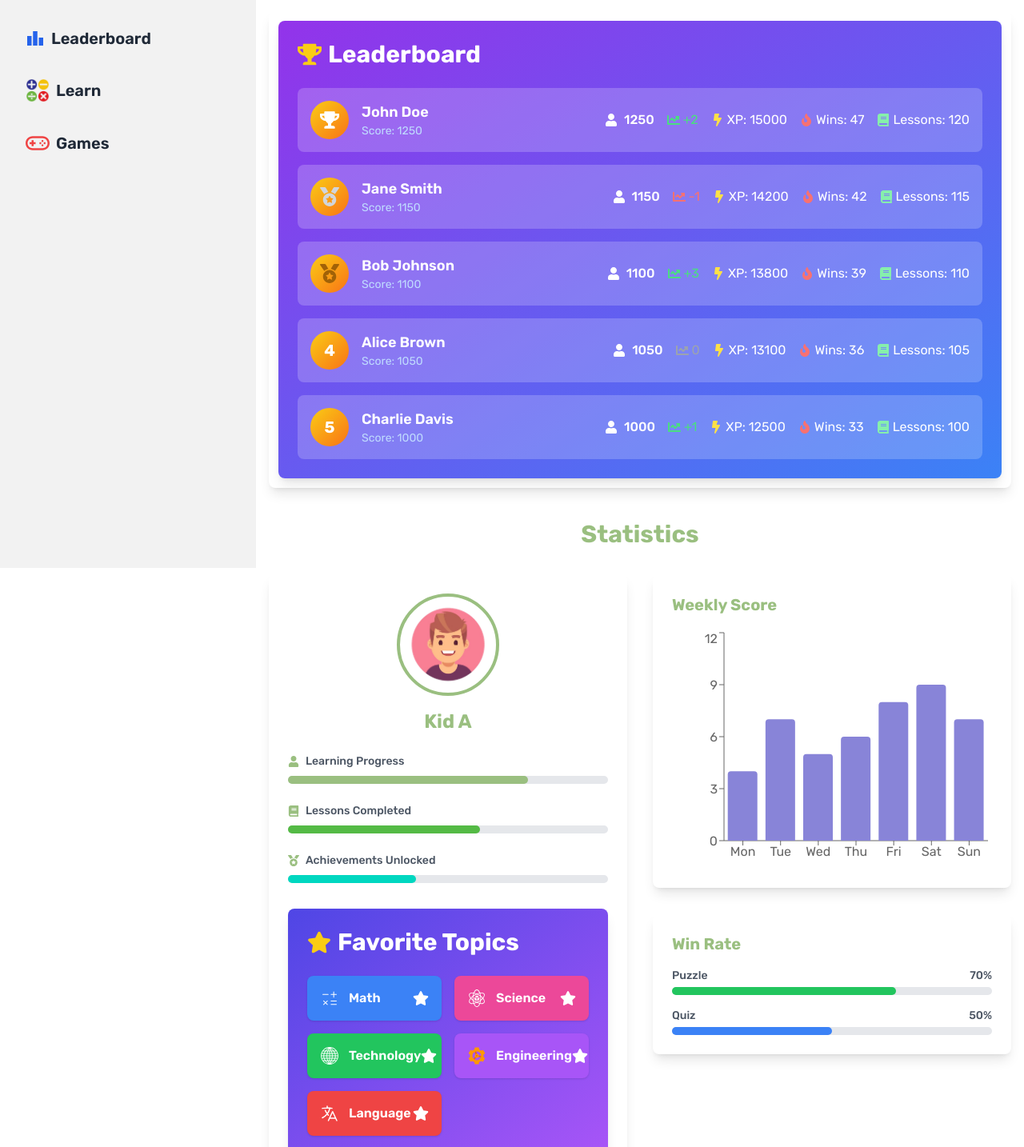
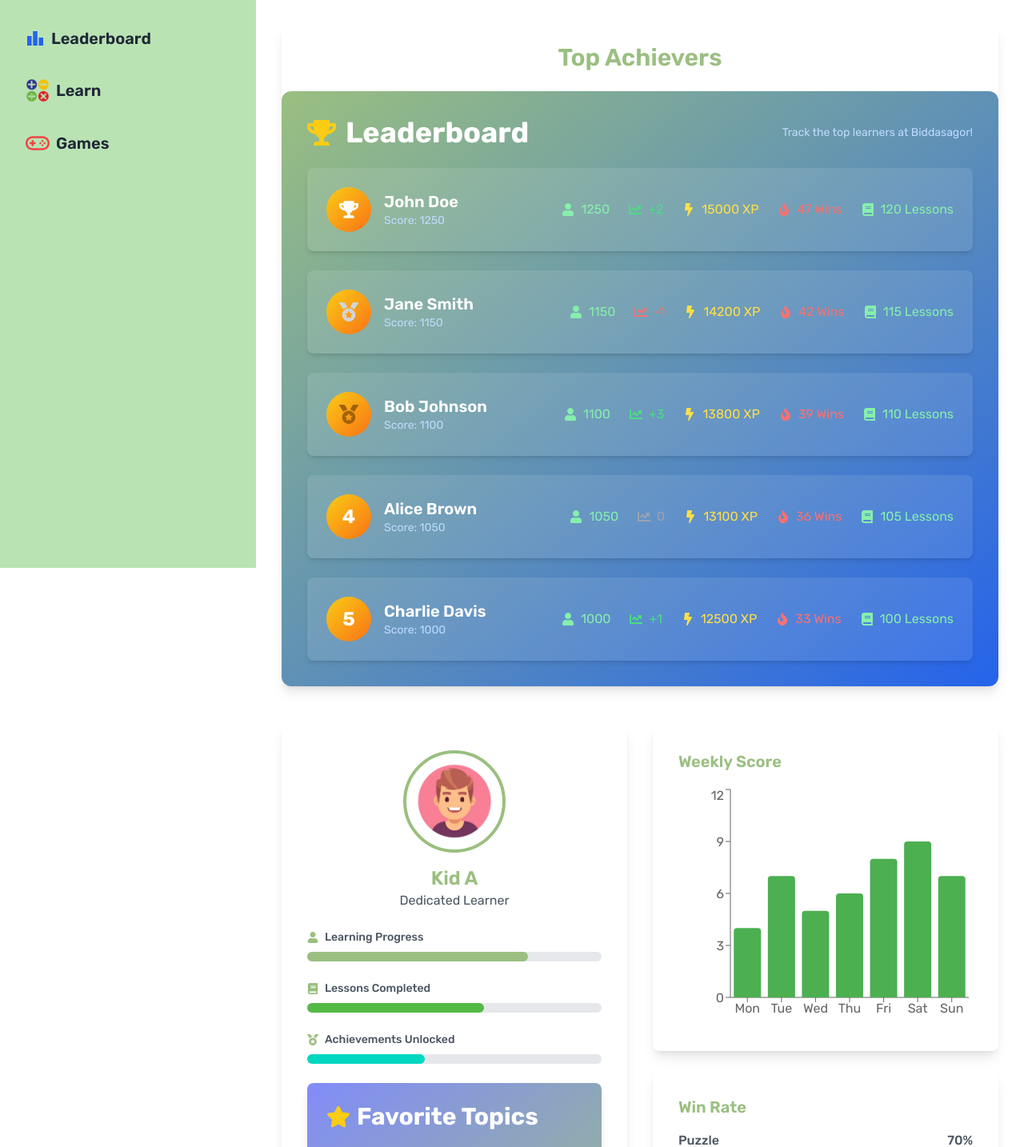
Before and after one commit to Phanthom-Mekat/AI-Integrated-Edu-Platform-Biddasagor, a React (Vite) app: page /dashboard in a window 1280 px wide. Shown: the part 140-1574 px from the top of the page at 80% size. Built offline with nearby package versions, Linux system fonts and the light colour scheme.

Commit message:
some minor color change in dashboard

```diff
--- a/src/components/Dashboard/FavTopics.jsx
+++ b/src/components/Dashboard/FavTopics.jsx
@@ -25,7 +25,7 @@ const FavTopics = () => {
   };
 
   return (
-    <div className="w-full mx-auto bg-gradient-to-br from-indigo-600 to-purple-500 p-6 rounded-lg shadow-lg">
+    <div className="w-full mx-auto bg-gradient-to-br from-indigo-400 to-primary p-6 rounded-lg shadow-lg">
       <h2 className="text-3xl font-bold text-white mb-6 flex items-center">
         <FaStar className="mr-2 text-yellow-400" />
         Favorite Topics
--- a/src/components/Dashboard/LeaderboardTable.jsx
+++ b/src/components/Dashboard/LeaderboardTable.jsx
@@ -1,5 +1,4 @@
-
-import { FaTrophy, FaMedal, FaAward, FaUser, FaChartLine, FaBolt, FaFire, FaBook } from 'react-icons/fa';
+import { FaTrophy, FaMedal,  FaUser, FaChartLine, FaBolt, FaFire, FaBook } from 'react-icons/fa';
 
 const leaderboardData = [
   { id: 1, name: "John Doe", score: 1250, change: 2, totalXP: 15000, totalWins: 47, lessonsCompleted: 120 },
@@ -11,46 +10,63 @@ const leaderboardData = [
 
 const LeaderboardTable = () => {
   return (
-    <div className="w-full mx-auto bg-gradient-to-br from-purple-600 to-blue-500 p-6 rounded-lg shadow-lg">
-      <h2 className="text-3xl font-bold text-white mb-6 flex items-center">
-        <FaTrophy className="mr-2 text-yellow-400" />
+    <div className="w-full mx-auto bg-gradient-to-br from-primary to-blue-600 p-8 rounded-xl shadow-lg">
+      {/* Leaderboard Header */}
+      <div className="flex items-center justify-between mb-6">
+        <h2 className="text-4xl font-bold text-white flex items-center">
+          <FaTrophy className="mr-3 text-yellow-400" />
           Leaderboard
         </h2>
-      <div className="space-y-4">
+        <p className="text-sm text-blue-200">Track the top learners at Biddasagor!</p>
+      </div>
+
+      {/* Leaderboard List */}
+      <div className="space-y-6">
         {leaderboardData.map((user, index) => (
           <div
             key={user.id}
-            className="flex flex-wrap items-center bg-white bg-opacity-20 p-4 rounded-lg  transition-all hover:bg-opacity-30 "
+            className="flex items-center bg-white bg-opacity-10 p-6 rounded-lg transform transition-transform duration-300 hover:scale-105 hover:bg-opacity-20 shadow-md"
           >
-            <div className="flex-shrink-0 w-12 h-12 flex items-center justify-center rounded-full bg-gradient-to-br from-yellow-400 to-orange-500 text-white font-bold text-xl">
-              {index === 0 && <FaTrophy className="text-2xl" />}
-              {index === 1 && <FaMedal className="text-2xl text-gray-300" />}
-              {index === 2 && <FaMedal className="text-2xl text-yellow-700" />}
-              {index > 2 && index + 1}
+            {/* Rank Badge */}
+            <div className="flex-shrink-0 w-14 h-14 flex items-center justify-center rounded-full bg-gradient-to-br from-yellow-400 to-orange-500 text-white text-2xl font-bold">
+              {index === 0 && <FaTrophy />}
+              {index === 1 && <FaMedal className="text-gray-300" />}
+              {index === 2 && <FaMedal className="text-yellow-700" />}
+              {index > 2 && <span>{index + 1}</span>}
             </div>
+
+            {/* User Info */}
             <div className="ml-4 flex-grow">
-              <h3 className="text-lg font-semibold text-white">{user.name}</h3>
+              <h3 className="text-xl font-semibold text-white">{user.name}</h3>
               <p className="text-sm text-blue-200">Score: {user.score}</p>
             </div>
-            <div className="flex items-center mr-4">
-              <FaUser className="text-white mr-2" />
-              <span className="text-white font-medium">{user.score}</span>
+
+            {/* Stats */}
+            <div className="flex items-center space-x-6">
+              <div className="flex items-center text-green-300">
+                <FaUser className="mr-2" />
+                <span>{user.score}</span>
               </div>
-            <div className={`flex items-center mr-4 ${user.change > 0 ? 'text-green-400' : user.change < 0 ? 'text-red-400' : 'text-gray-400'}`}>
-              <FaChartLine className="mr-1" />
-              <span>{user.change > 0 ? '+' : ''}{user.change}</span>
+              <div
+                className={`flex items-center ${
+                  user.change > 0 ? "text-green-400" : user.change < 0 ? "text-red-400" : "text-gray-400"
+                }`}
+              >
+                <FaChartLine className="mr-2" />
+                <span>{user.change > 0 ? "+" : ""}{user.change}</span>
               </div>
-            <div className="flex items-center mr-4">
-              <FaBolt className="text-yellow-300 mr-1" />
-              <span className="text-white">XP: {user.totalXP}</span>
+              <div className="flex items-center text-yellow-300">
+                <FaBolt className="mr-2" />
+                <span>{user.totalXP} XP</span>
               </div>
-            <div className="flex items-center mr-4">
-              <FaFire className="text-red-400 mr-1" />
-              <span className="text-white">Wins: {user.totalWins}</span>
+              <div className="flex items-center text-red-400">
+                <FaFire className="mr-2" />
+                <span>{user.totalWins} Wins</span>
               </div>
-            <div className="flex items-center">
-              <FaBook className="text-green-300 mr-1" />
-              <span className="text-white">Lessons: {user.lessonsCompleted}</span>
+              <div className="flex items-center text-green-300">
+                <FaBook className="mr-2" />
+                <span>{user.lessonsCompleted} Lessons</span>
+              </div>
             </div>
           </div>
         ))}
--- a/src/components/Dashboard/NavBarDashboard.jsx
+++ b/src/components/Dashboard/NavBarDashboard.jsx
@@ -1,7 +1,7 @@
 import { IoIosNotifications } from "react-icons/io";
 const NavBarDashboard = () => {
     return (
-        <div className="w-full bg-base-200">
+        <div className="w-full bg-secondary/40">
             <div className="flex justify-end mr-10 items-center gap-4">
 
             <h1 className="text-3xl"><IoIosNotifications></IoIosNotifications></h1>
--- a/src/components/Dashboard/Sidebar.jsx
+++ b/src/components/Dashboard/Sidebar.jsx
@@ -1,5 +1,5 @@
 import { useState } from "react";
-import { Link } from "react-router-dom";
+import { Link, NavLink } from "react-router-dom";
 import { CiMenuBurger } from "react-icons/ci";
 import { CgGames } from "react-icons/cg";
 import { MdLeaderboard } from "react-icons/md";
@@ -14,7 +14,7 @@ const Sidebar = () => {
 
     return (
         <div className="">
-            <div className="drawer lg:drawer-open">
+            <div className="drawer  lg:drawer-open">
                 <input id="my-drawer-2" type="checkbox" className="drawer-toggle" />
                 <div className="drawer-content flex flex-col items-center justify-center relative -top-12 -left-32">
                     {/* Page content here */}
@@ -24,7 +24,7 @@ const Sidebar = () => {
                 </div>
                 <div className="drawer-side">
                     <label htmlFor="my-drawer-2" aria-label="close sidebar" className="drawer-overlay"></label>
-                    <ul className="menu bg-base-200 text-base-content min-h-full w-80 p-4 ">
+                    <ul className="menu bg-secondary/40 text-base-content min-h-full w-80 p-4 ">
                         {/* Sidebar content here */}
                         <Link to='/dashboard'>
                             <h1 className="text-4xl font-bold mb-10 text-center">Dashboard</h1>
@@ -54,9 +54,9 @@ const Sidebar = () => {
                             </button>
                             {isLearnDropdownOpen && (
                                 <ul className="pl-4 mt-2">
-                                    <li><Link to="/dashboard/learn/Math">Math</Link></li>
-                                    <li><Link to="/dashboard/learn/Science">Science </Link></li>
-                                    <li><Link to="/dashboard/learn/Technology">Technology</Link></li>
+                                    <li><NavLink to="/dashboard/learn/Math">Math</NavLink></li>
+                                    <li><NavLink to="/dashboard/learn/Science">Science </NavLink></li>
+                                    <li><NavLink to="/dashboard/learn/Technology">Technology</NavLink></li>
                                 </ul>
                             )}
                            </div>
--- a/src/pages/Leaderboard.jsx
+++ b/src/pages/Leaderboard.jsx
@@ -1,8 +1,7 @@
-
-import { FaUser, FaBook, FaMedal } from 'react-icons/fa';
-import { BarChart, Bar, XAxis, YAxis, ResponsiveContainer, Tooltip } from 'recharts';
-import LeaderboardTable from '../components/Dashboard/LeaderboardTable';
-import FavTopics from '../components/Dashboard/FavTopics';
+import { FaUser, FaBook, FaMedal } from "react-icons/fa";
+import { BarChart, Bar, XAxis, YAxis, ResponsiveContainer, Tooltip } from "recharts";
+import LeaderboardTable from "../components/Dashboard/LeaderboardTable";
+import FavTopics from "../components/Dashboard/FavTopics";
 
 const data = [
   { day: "Mon", score: 4 },
@@ -16,98 +15,134 @@ const data = [
 
 function LeaderboardContent() {
   return (
-    <div className="container mx-auto px-4 py-8">
-      <h1 className="text-4xl font-bold text-center mb-8 text-primary">Top Achievers</h1>
+    <div className="container mx-auto px-4 py-8 lg:px-8">
+      {/* Page Title */}
+      <h1 className="text-3xl md:text-4xl font-bold text-center mb-12 text-primary">
+        Leaderboard & Insights
+      </h1>
 
-      <div className="bg-white rounded-lg shadow-lg mb-10 overflow-hidden p-3">
+      {/* Leaderboard Section */}
+      <div className="bg-white rounded-lg shadow-lg overflow-hidden mb-12">
+        <h2 className="text-2xl md:text-3xl font-semibold text-center py-6 text-primary">
+          Top Achievers
+        </h2>
         <LeaderboardTable />
       </div>
 
-      <h2 className="text-3xl font-bold text-center mb-8 text-primary">Statistics</h2>
-
-      <div className="grid gap-8 md:grid-cols-2">
-        <div className="bg-white rounded-lg shadow-lg p-6">
-          <div className="flex flex-col items-center mb-6">
+      {/* Statistics Section */}
+      <div className="grid grid-cols-1 lg:grid-cols-2 gap-8">
+        {/* User Profile & Progress */}
+        <div className="bg-white rounded-lg shadow-lg p-6 md:p-8">
+          <div className="text-center mb-6">
             <img
               src="/dp-removebg-preview.png"
               alt="User Avatar"
-              className="rounded-full w-32 h-32 border-4 border-primary"
+              className="rounded-full w-24 h-24 md:w-32 md:h-32 border-4 border-primary mx-auto"
             />
-            <h2 className="text-2xl font-bold mt-4 text-primary">Kid A</h2>
+            <h2 className="text-xl md:text-2xl font-semibold mt-4 text-primary">Kid A</h2>
+            <p className="text-gray-600 text-sm md:text-base">Dedicated Learner</p>
           </div>
+
           <div className="space-y-6">
             <div>
-              <h3 className="text-sm font-medium mb-2 flex items-center text-gray-600">
+              <h3 className="flex items-center text-sm font-medium text-gray-600 mb-2">
                 <FaUser className="mr-2 text-primary" /> Learning Progress
               </h3>
-              <div className="w-full bg-gray-200 rounded-full h-2.5">
-                <div className="bg-primary h-2.5 rounded-full" style={{ width: '75%' }}></div>
+              <div className="w-full bg-gray-200 rounded-full h-3">
+                <div
+                  className="bg-primary h-3 rounded-full"
+                  style={{ width: "75%" }}
+                ></div>
               </div>
             </div>
             <div>
-              <h3 className="text-sm font-medium mb-2 flex items-center text-gray-600">
+              <h3 className="flex items-center text-sm font-medium text-gray-600 mb-2">
                 <FaBook className="mr-2 text-primary" /> Lessons Completed
               </h3>
-              <div className="w-full bg-gray-200 rounded-full h-2.5">
-                <div className="bg-secondary h-2.5 rounded-full" style={{ width: '60%' }}></div>
+              <div className="w-full bg-gray-200 rounded-full h-3">
+                <div
+                  className="bg-secondary h-3 rounded-full"
+                  style={{ width: "60%" }}
+                ></div>
               </div>
             </div>
             <div>
-              <h3 className="text-sm font-medium mb-2 flex items-center text-gray-600">
+              <h3 className="flex items-center text-sm font-medium text-gray-600 mb-2">
                 <FaMedal className="mr-2 text-primary" /> Achievements Unlocked
               </h3>
-              <div className="w-full bg-gray-200 rounded-full h-2.5">
-                <div className="bg-accent h-2.5 rounded-full" style={{ width: '40%' }}></div>
+              <div className="w-full bg-gray-200 rounded-full h-3">
+                <div
+                  className="bg-accent h-3 rounded-full"
+                  style={{ width: "40%" }}
+                ></div>
               </div>
             </div>
           </div>
 
-          <div className='mt-8'>
+          {/* Favorite Topics */}
+          <div className="mt-6">
             <FavTopics />
           </div>
         </div>
 
-        <div className="space-y-8">
-          <div className="bg-white rounded-lg shadow-lg p-6">
-            <h3 className="text-xl font-bold mb-4 text-primary">Weekly Score</h3>
-            <div className="h-[300px]">
+        {/* Insights & Analytics */}
+        <div className="space-y-6">
+          {/* Weekly Score */}
+          <div className="bg-white rounded-lg shadow-lg p-6 md:p-8">
+            <h3 className="text-lg md:text-xl font-semibold text-primary mb-4">
+              Weekly Score
+            </h3>
+            <div className="h-[250px] md:h-[300px]">
               <ResponsiveContainer width="100%" height="100%">
                 <BarChart data={data}>
                   <XAxis dataKey="day" />
                   <YAxis />
                   <Tooltip
                     contentStyle={{
-                      backgroundColor: 'rgba(255, 255, 255, 0.8)',
-                      border: 'none',
-                      borderRadius: '4px',
-                      boxShadow: '0 2px 4px rgba(0,0,0,0.1)'
+                      backgroundColor: "rgba(255, 255, 255, 0.9)",
+                      border: "none",
+                      borderRadius: "4px",
+                      boxShadow: "0 2px 4px rgba(0,0,0,0.1)",
                     }}
                   />
-                  <Bar dataKey="score" fill="#8884d8" radius={[4, 4, 0, 0]} />
+                  <Bar
+                    dataKey="score"
+                    fill="#4CAF50"
+                    radius={[4, 4, 0, 0]}
+                  />
                 </BarChart>
               </ResponsiveContainer>
             </div>
           </div>
 
-          <div className="bg-white rounded-lg shadow-lg p-6">
-            <h3 className="text-xl font-bold mb-4 text-primary">Win Rate</h3>
+          {/* Win Rate */}
+          <div className="bg-white rounded-lg shadow-lg p-6 md:p-8">
+            <h3 className="text-lg md:text-xl font-semibold text-primary mb-4">
+              Win Rate
+            </h3>
             <div className="space-y-4">
               <div>
                 <div className="flex justify-between mb-1">
-                  <span className="text-sm font-medium text-gray-600">Puzzle</span>
-                  <span className="text-sm font-medium text-gray-600">70%</span>
+                  <span className="text-sm md:text-base font-medium text-gray-600">Puzzle</span>
+                  <span className="text-sm md:text-base font-medium text-gray-600">70%</span>
                 </div>
-                <div className="w-full bg-gray-200 rounded-full h-2.5">
-                  <div className="bg-green-500 h-2.5 rounded-full" style={{ width: '70%' }}></div>
+                <div className="w-full bg-gray-200 rounded-full h-3">
+                  <div
+                    className="bg-green-500 h-3 rounded-full"
+                    style={{ width: "70%" }}
+                  ></div>
                 </div>
               </div>
               <div>
                 <div className="flex justify-between mb-1">
-                  <span className="text-sm font-medium text-gray-600">Quiz</span>
-                  <span className="text-sm font-medium text-gray-600">50%</span>
+                  <span className="text-sm md:text-base font-medium text-gray-600">Quiz</span>
+                  <span className="text-sm md:text-base font-medium text-gray-600">50%</span>
                 </div>
-                <div className="w-full bg-gray-200 rounded-full h-2.5">
-                  <div className="bg-blue-500 h-2.5 rounded-full" style={{ width: '50%' }}></div>
+                <div className="w-full bg-gray-200 rounded-full h-3">
+                  <div
+                    className="bg-blue-500 h-3 rounded-full"
+                    style={{ width: "50%" }}
+                  ></div>
                 </div>
               </div>
             </div>
```
Lines whose indentation alone changed are shown as unchanged.
